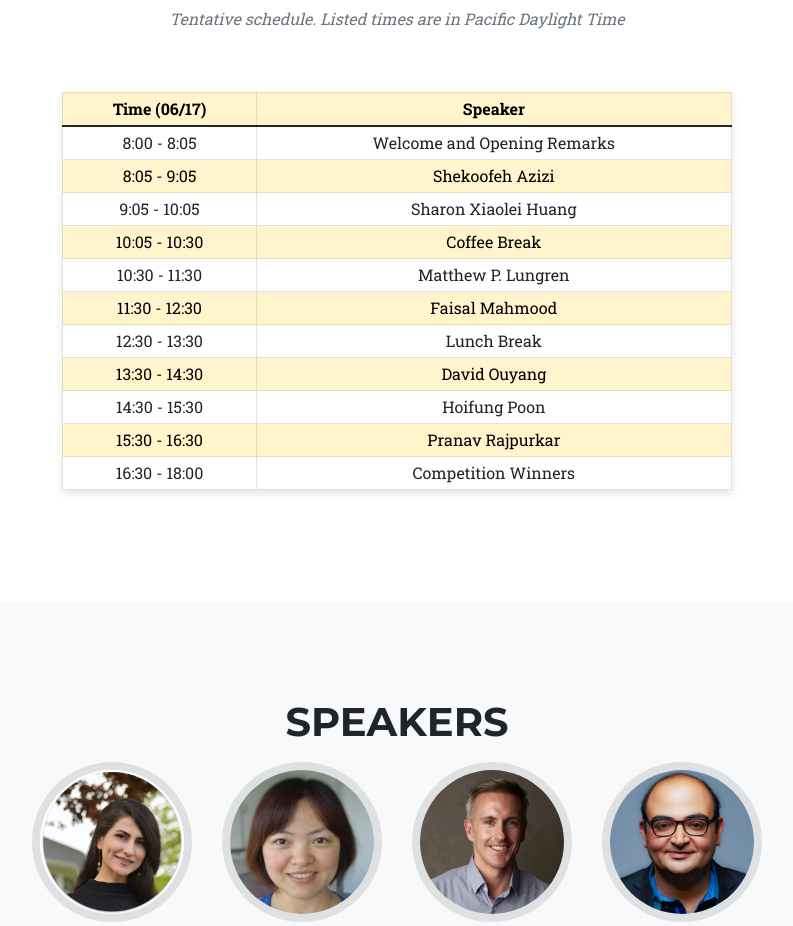
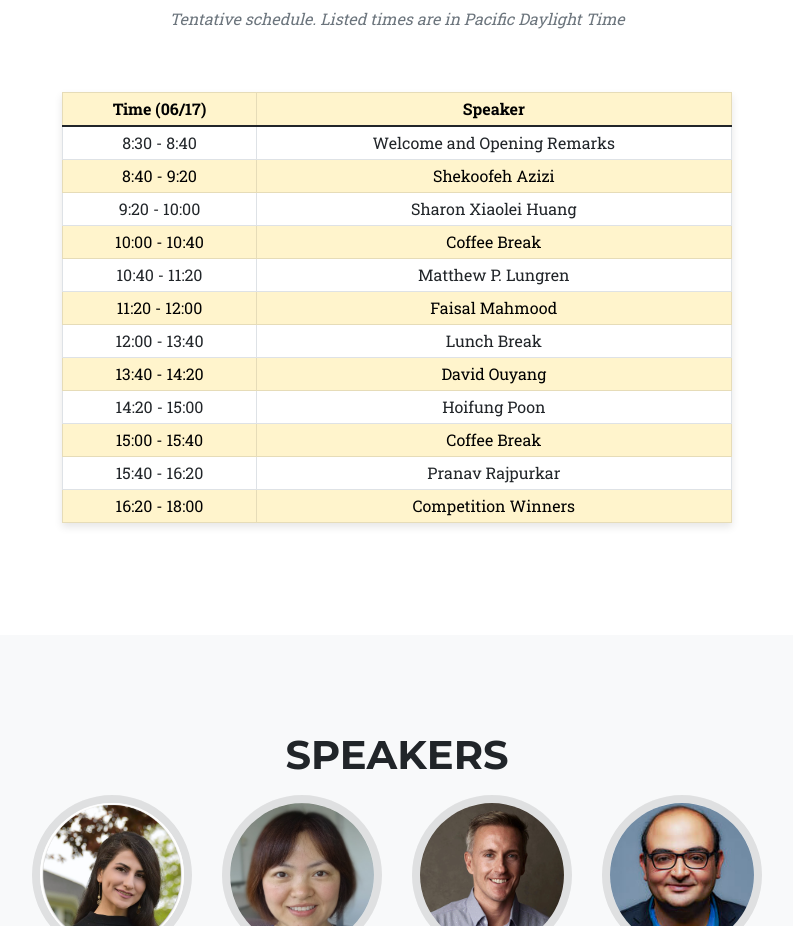
Before and after one commit to fmv-cvpr24workshop/fmv-cvpr24workshop.github.io, a plain HTML site: page index.html in a window 1280 px wide. Shown: the part 1380-2306 px from the top of the page, without its empty margins (243-1036 px from the left). Drawn offline with nearby package versions, Linux system fonts and the light colour scheme; some icons are missing.

Commit message:
change Schedule

```diff
--- a/index.html
+++ b/index.html
@@ -115,47 +115,51 @@
                         </thead>
                         <tbody>
                             <tr>
-                                <td>8:00 - 8:05</td>
+                                <td>8:30 - 8:40</td>
                                 <td>Welcome and Opening Remarks</td>
                             </tr>
                             <tr  class="table-primary">
-                                <td>8:05 - 9:05</td>
+                                <td>8:40 - 9:20</td>
                                 <td>Shekoofeh Azizi</td>
                             </tr>
                             <tr>
-                                <td>9:05 - 10:05</td>
+                                <td>9:20 - 10:00</td>
                                 <td>Sharon Xiaolei Huang</td>
                             </tr>
                             <tr class="table-primary">
-                                <td>10:05 - 10:30</td>
+                                <td>10:00 - 10:40</td>
                                 <td>Coffee Break</td>
                             </tr>
                             <tr>
-                                <td>10:30 - 11:30</td>
+                                <td>10:40 - 11:20</td>
                                 <td>Matthew P. Lungren</td>
                             </tr>
                             <tr class="table-primary">
-                                <td>11:30 - 12:30</td>
+                                <td>11:20 - 12:00</td>
                                 <td>Faisal Mahmood</td>
                             </tr>
                             <tr>
-                                <td>12:30 - 13:30</td>
+                                <td>12:00 - 13:40</td>
                                 <td>Lunch Break</td>
                             </tr>
                             <tr class="table-primary">
-                                <td>13:30 - 14:30</td>
+                                <td>13:40 - 14:20</td>
                                 <td>David Ouyang</td>
                             </tr>
                             <tr>
-                                <td>14:30 - 15:30</td>
+                                <td>14:20 - 15:00</td>
                                 <td>Hoifung Poon</td>
                             </tr>
                             <tr class="table-primary">
-                                <td>15:30 - 16:30</td>
+                                <td>15:00 - 15:40</td>
+                                <td>Coffee Break</td>
+                            </tr>
+                            <tr >
+                                <td>15:40 - 16:20</td>
                                 <td>Pranav Rajpurkar</td>
                             </tr>
-                            <tr>
-                                <td>16:30 - 18:00</td>
+                            <tr class="table-primary">
+                                <td>16:20 - 18:00</td>
                                 <td>Competition Winners</td>
                             </tr>
                         </tbody>
```
